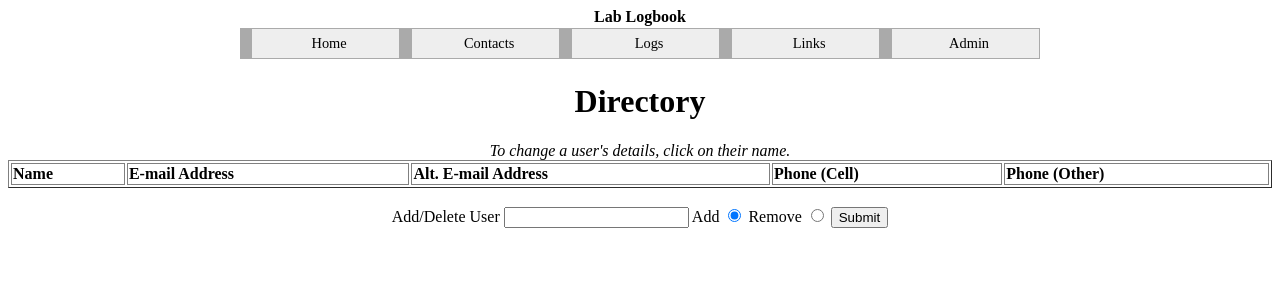
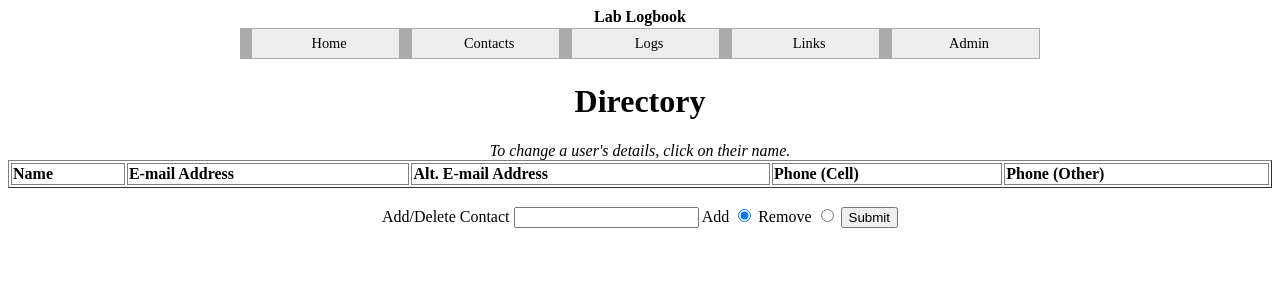
Before and after one commit to AmagicalFishy/logbook, a PHP site: page /index.php?page=contacts in a window 1280 px wide. Shown: the top 300 px of the page. Run offline with PHP 8.4, Linux system fonts and the light colour scheme; the visitor is signed in with stand-in values (Sample User, id 1); data that the repository does not hold is empty.

Commit message:
fixed contacts page to work with index.php

```diff
--- a/contacts/action_process.php
+++ b/contacts/action_process.php
@@ -1,8 +1,6 @@
 <html>
 <body>
 <?php
-include "../common/info.inc";
-
 // SQL connection, drawing from things the user inputs into the forms
 $connection = new PDO($dbinfo, $username, $password);
 $add_user = $_POST["add_user"];
@@ -22,7 +20,7 @@ if (!empty($_POST["entered_name"]) == 1) {
     }
 }
 
-header("Location: contacts.php");
+header("Location: /logbook/index.php?page=contacts");
 ?>
 </body>
 </html>
--- a/contacts/contacts.php
+++ b/contacts/contacts.php
@@ -27,7 +27,7 @@ try { $query->execute(); }
 catch (PDOEXception $E) { echo $e->getMessage(); }
 
 while ($row = $query->fetch(PDO::FETCH_ASSOC)) {
-    echo "<tr><td><a href=edit_contact.php?name_id=" .$row["name_id"]. ">" .$row["name"].
+    echo "<tr><td><a href=/logbook/index.php?page=edit_contact&name_id=" .$row["name_id"]. ">" .$row["name"].
     "<td>" .$row["email"]. "<td>" .$row["email2"]. "<td>" .$row["phone"]. "<td>" .$row["phone2"];
     }
 ?>
@@ -35,8 +35,8 @@ while ($row = $query->fetch(PDO::FETCH_ASSOC)) {
 </table>
 
 <!--Add/Delete Form-->
-<form name="adduser" style="display:inline;" action=action_process.php method="POST"><br>
-    Add/Delete User <input type="text" name="entered_name">
+<form name="adduser" style="display:inline;" action=/logbook/index.php?page=add_contact method="POST"><br>
+    Add/Delete Contact <input type="text" name="entered_name">
     Add <input type="radio" name="add_user" value=1 checked='checked'>
     Remove <input type="radio" name="add_user" value=0>
 <input type="submit" value="Submit">
--- a/contacts/edit_process.php
+++ b/contacts/edit_process.php
@@ -39,7 +39,7 @@ for ($i = 1; $i <= 5; $i++) {
         }
 }
 
-header("Location: contacts.php");
+header("Location: /logbook/index.php?page=contacts");
 ?>
 </body>
 </html>
--- a/index.php
+++ b/index.php
@@ -14,6 +14,9 @@ require __DIR__ . '/common/navigation.php';
 switch ((isset($_GET['page']) ? $_GET['page'] : 'home')) {
     case 'home':            require __DIR__ . '/home/home.php'; break;
     case 'contacts':        require __DIR__ . '/contacts/contacts.php'; break;
+    case 'add_contact':     require __DIR__ . '/contacts/action_process.php'; break;
+    case 'edit_contact':    require __DIR__ . '/contacts/edit_contact.php'; break;
+    case 'contact_action':  require __DIR__ . '/contacts/edit_process.php'; break;
     case 'admin':           require __DIR__ . '/admin/admintab.php'; break;
     case 'adminfunctions':  require __DIR__ . '/admin/adminfunctions.php'; break;
     case 'logbook_info':    require __DIR__ . '/admin/logbook_info.php'; break;
```
Also changed, not shown: contacts/edit_contact.php (+12 -11 lines).
